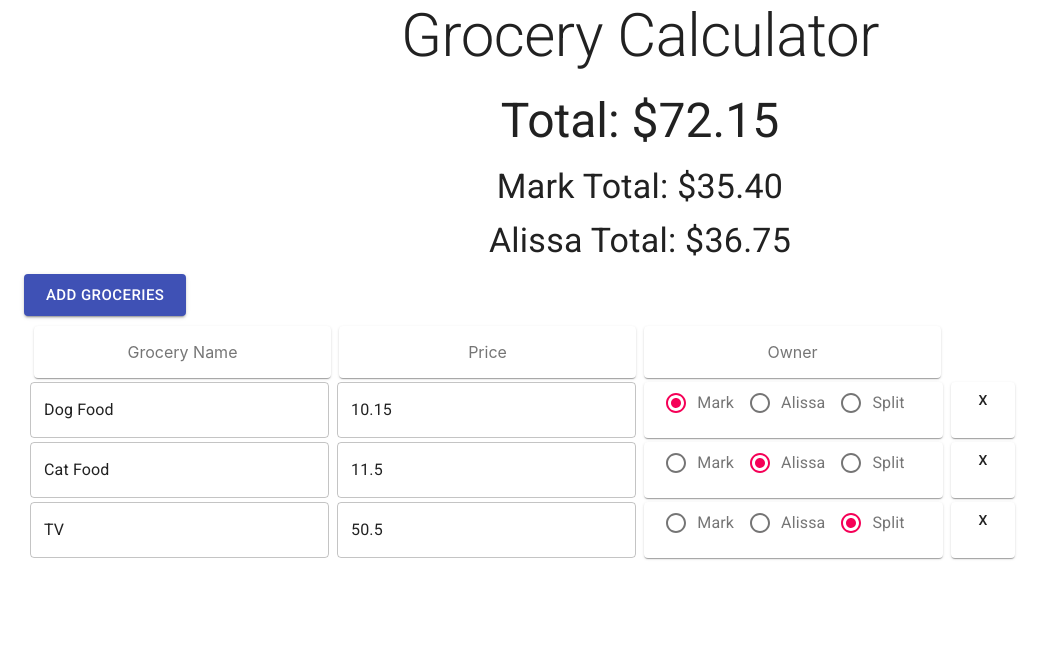
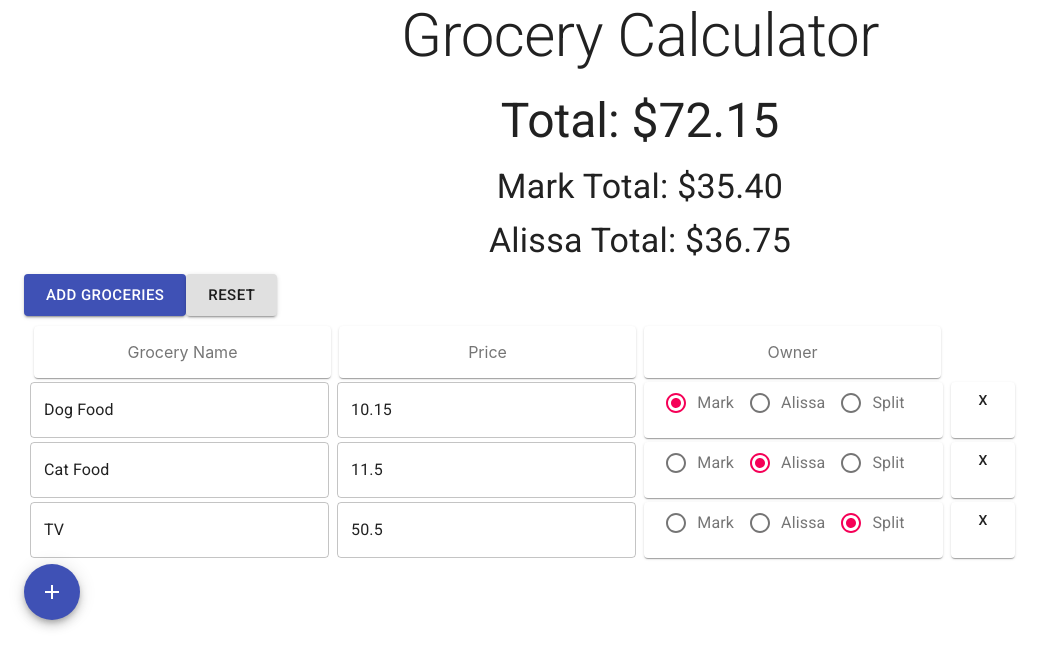
Before and after one commit to markgustetic/grocery-calculator, a React (Create React App) app: page / in a window 1280 px wide. Shown: the top 668 px of the page, without its empty margins (0-1059 px from the left). Built offline with nearby package versions, Linux system fonts and the light colour scheme.

Commit message:
add plus button and reset button

```diff
--- a/src/components/Calculator.js
+++ b/src/components/Calculator.js
@@ -6,6 +6,8 @@ import Paper from "@material-ui/core/Paper";
 import GroceryRow from "./GroceryRow";
 import Typography from "@material-ui/core/Typography";
 import Container from "@material-ui/core/Container";
+import Fab from "@material-ui/core/Fab";
+import AddIcon from "@material-ui/icons/Add";
 
 const useStyles = makeStyles((theme) => ({
   root: {
@@ -95,6 +97,8 @@ function Calculator() {
   const addGroceryRow = () =>
     setGroceries([...groceries, { name: "", price: 0, owner: "split" }]);
 
+  const resetGroceries = () => setGroceries([]);
+
   const totalGroceries = () =>
     groceries.reduce((a, item) => a + Number(item.price), 0);
 
@@ -163,6 +167,15 @@ function Calculator() {
           >
             Add groceries
           </Button>
+          <Button
+            variant="contained"
+            color="warning"
+            size="large"
+            align="center"
+            onClick={() => resetGroceries()}
+          >
+            Reset
+          </Button>
         </Container>
       </div>
       <Container>
@@ -187,6 +200,9 @@ function Calculator() {
             />
           </Grid>
         </div>
+        <Fab color="primary" aria-label="add">
+          <AddIcon onClick={() => addGroceryRow()} />
+        </Fab>
       </Container>
     </div>
   );
```
